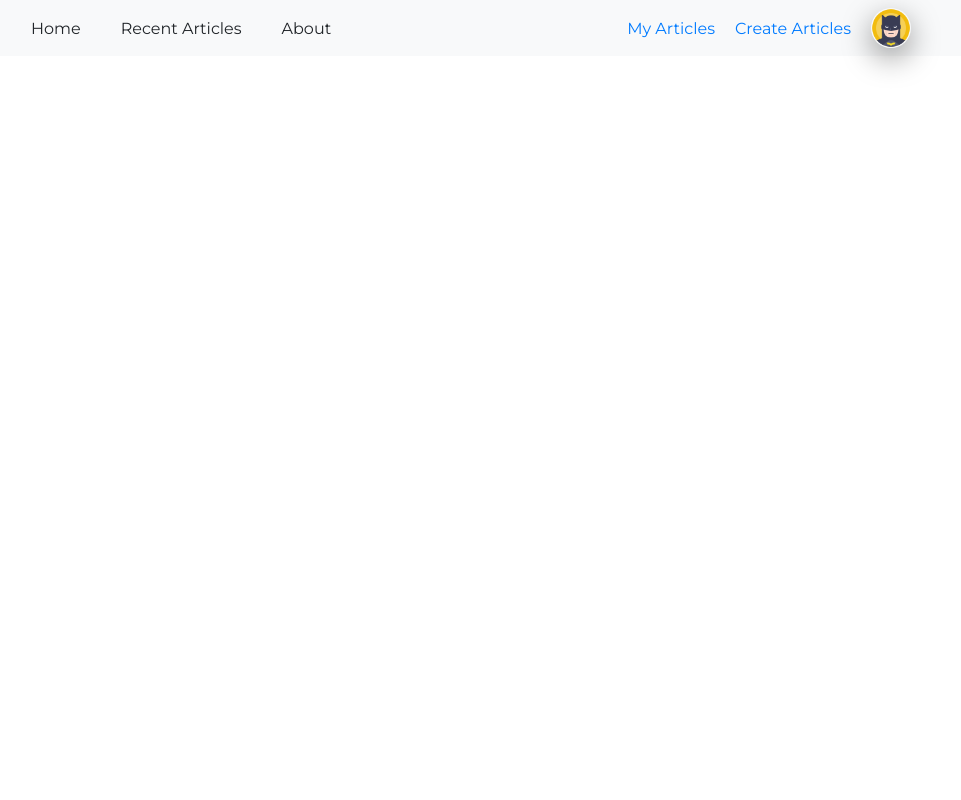
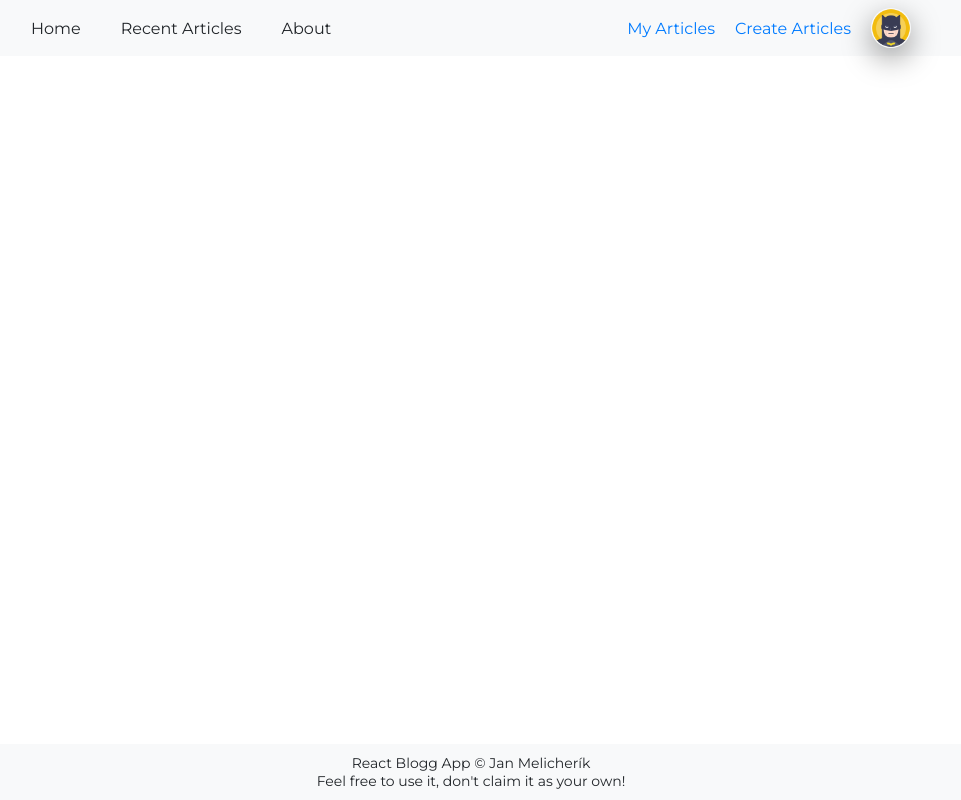
Before and after one commit to smil3cz/react-blog-app, a React (Create React App) app: page / in a window 1280 px wide. Shown: the whole page, without its empty margins (169-1130 px from the left). Built offline with nearby package versions, Linux system fonts and the light colour scheme.

Commit message:
created footer component

```diff
--- a/src/components/App.js
+++ b/src/components/App.js
@@ -2,14 +2,17 @@ import React, { Fragment } from "react";
 import "./App.scss";
 import Header from "./Header/Header";
 import HeaderAccount from "./HeaderAccount/HeaderAccount";
+import Footer from "./Footer/Footer";
 import "./Header/styles.scss";
 import "./HeaderAccount/styles.scss";
+import "./Footer/styles.scss";
 
 class App extends React.Component {
   render() {
     return (
       <Fragment>
         <Header headerAccount={<HeaderAccount />} />
+        <Footer />
       </Fragment>
     );
   }
--- /dev/null
+++ b/src/components/Footer/Footer.jsx
@@ -0,0 +1,9 @@
+const Footer = () => {
+  return (
+    <footer className="footer">
+      <p>React Blogg App &#169; Jan Melicherík</p>
+      <p>Feel free to use it, don't claim it as your own!</p>
+    </footer>
+  );
+};
+export default Footer;
--- /dev/null
+++ b/src/components/Footer/styles.scss
@@ -0,0 +1,15 @@
+@import "../../styles/abstracts/variables";
+
+.footer {
+  font-size: 1.4rem;
+  display: flex;
+  flex-direction: column;
+  justify-content: center;
+  align-items: center;
+  height: 7vh;
+  position: fixed;
+  bottom: 0;
+  left: 0;
+  width: 100%;
+  background-color: $header-grey;
+}
```
